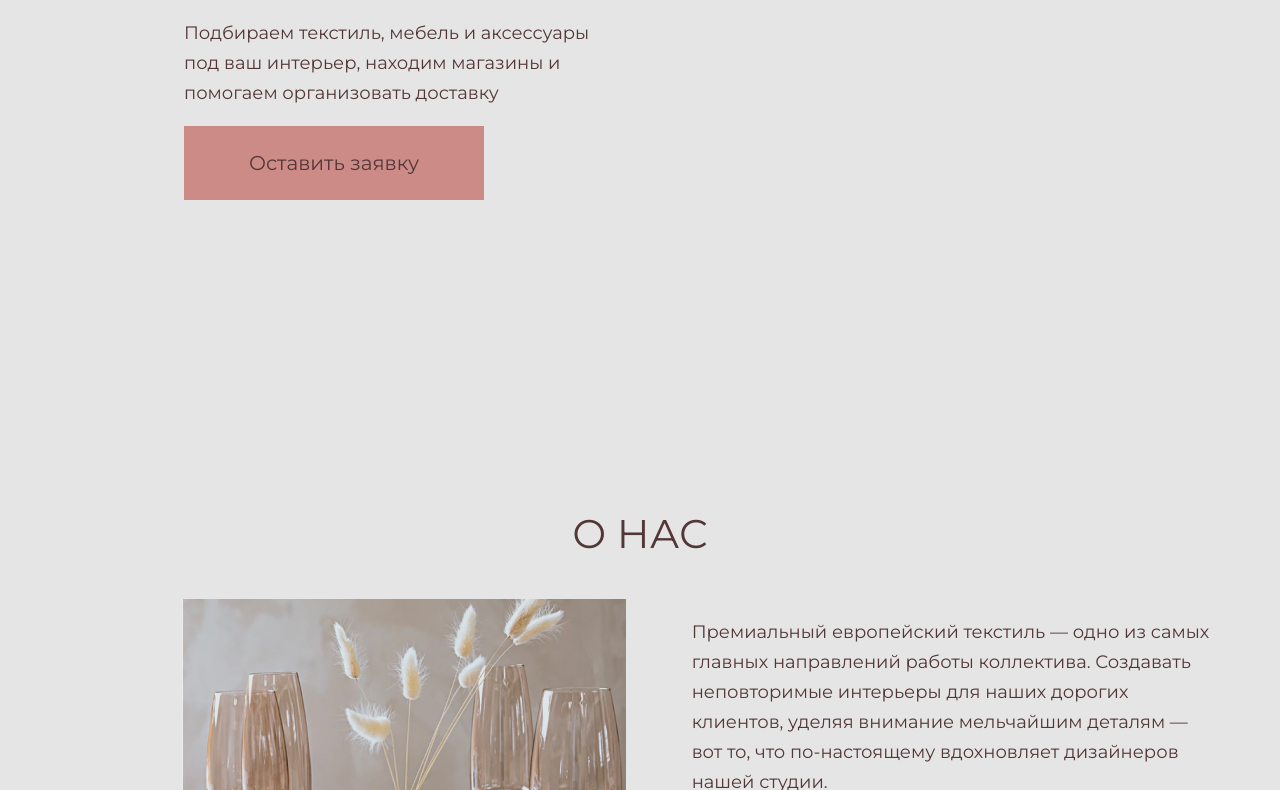
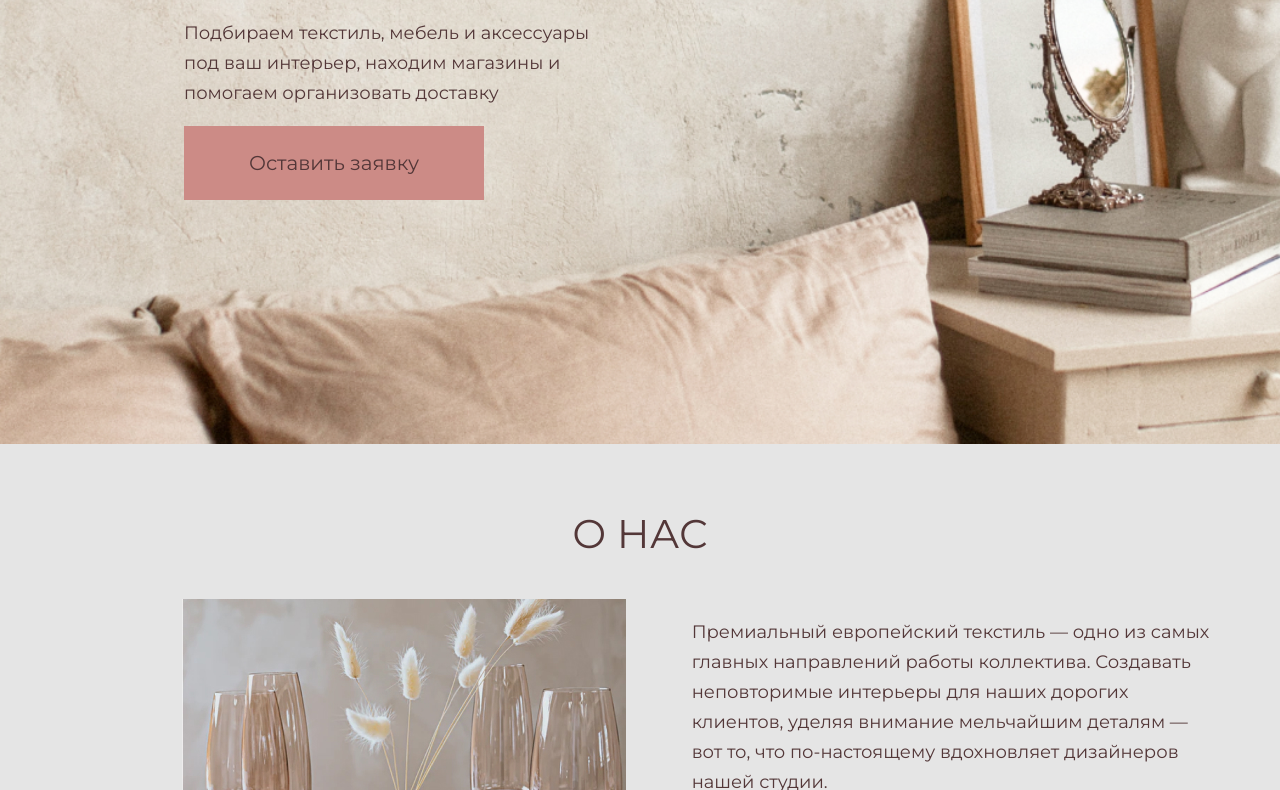
Before and after one commit to yanashoiji/scandi, a plain HTML site: page index.html in a window 1280 px wide. Shown: the part 425-1215 px from the top of the page. Drawn offline with Linux system fonts and the light colour scheme.

Commit message:
Update style.css

```diff
--- a/style.css
+++ b/style.css
@@ -80,7 +80,7 @@ body
 	height: 715px;
 	width: 100%;
 	padding-top: 154px;
-	background: #E5E5E5 url("img/intro.jpg") no-repeat;
+	background: #E5E5E5 url("intro.jpg") no-repeat;
 	background-size: cover;
 
 }
```
